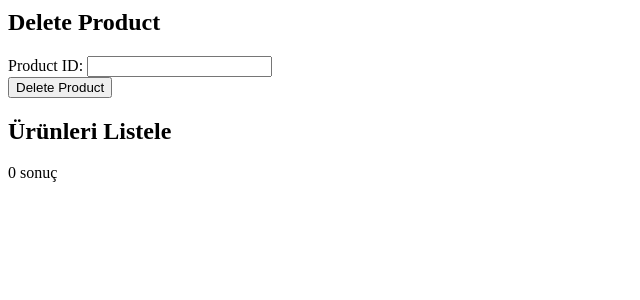
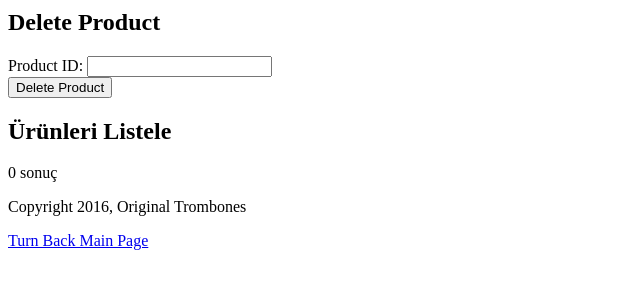
Before and after one commit to hakanyargici/php-cms-and-landing-page, a PHP site: page /Other/cms.php in a window 1280 px wide. Shown: the part 267-567 px from the top of the page, without its empty margins (0-640 px from the left). Run offline with PHP 8.4, Linux system fonts and the light colour scheme; data that the repository does not hold is empty.

Commit message:
Footer sayfaya eklendi.

```diff
--- a/Other/cms.php
+++ b/Other/cms.php
@@ -137,5 +137,13 @@
         ?>
 
     </div>
+    <footer id="copyright">
+		<div class="footer-bar">
+			<p>Copyright 2016, Original Trombones</p>
+			<p>
+				<a href="../index.php">Turn Back Main Page</a>
+			</p>
+		</div>
+	</footer>
 </body>
 </html>
```
